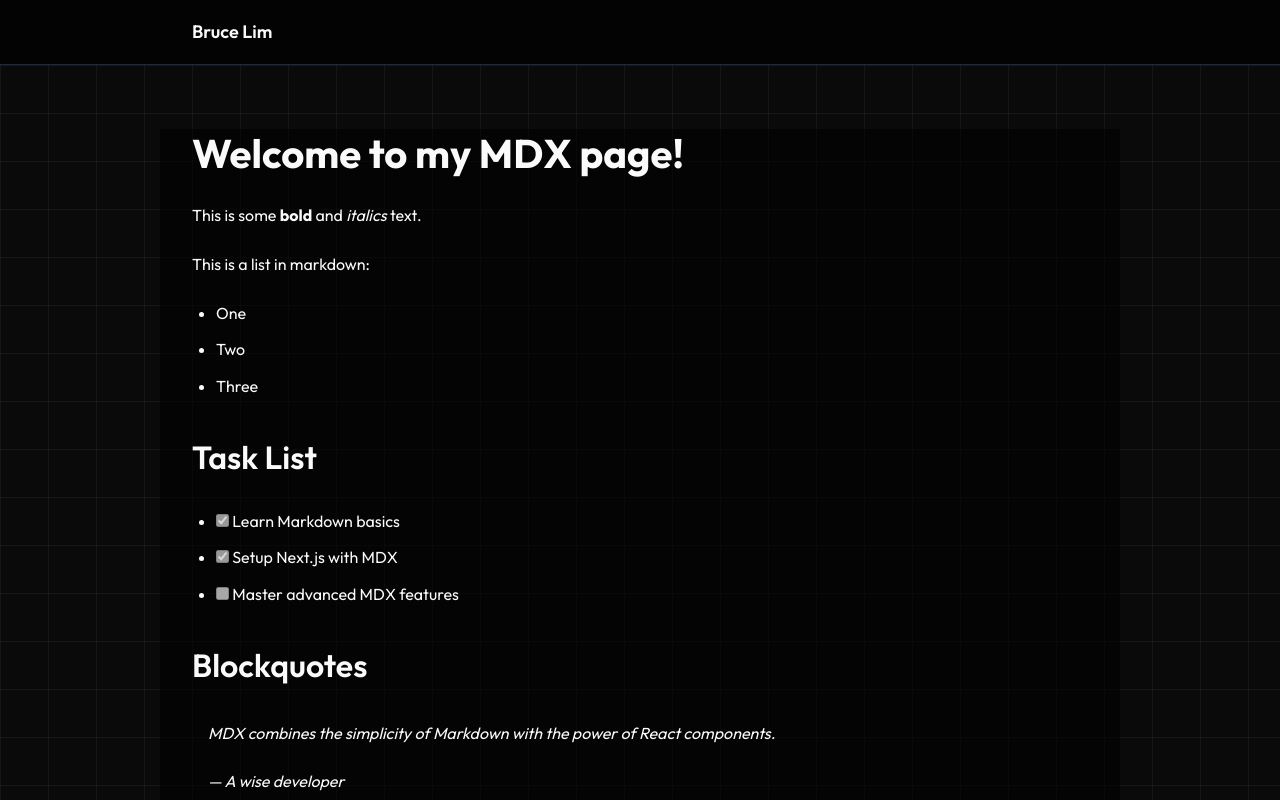
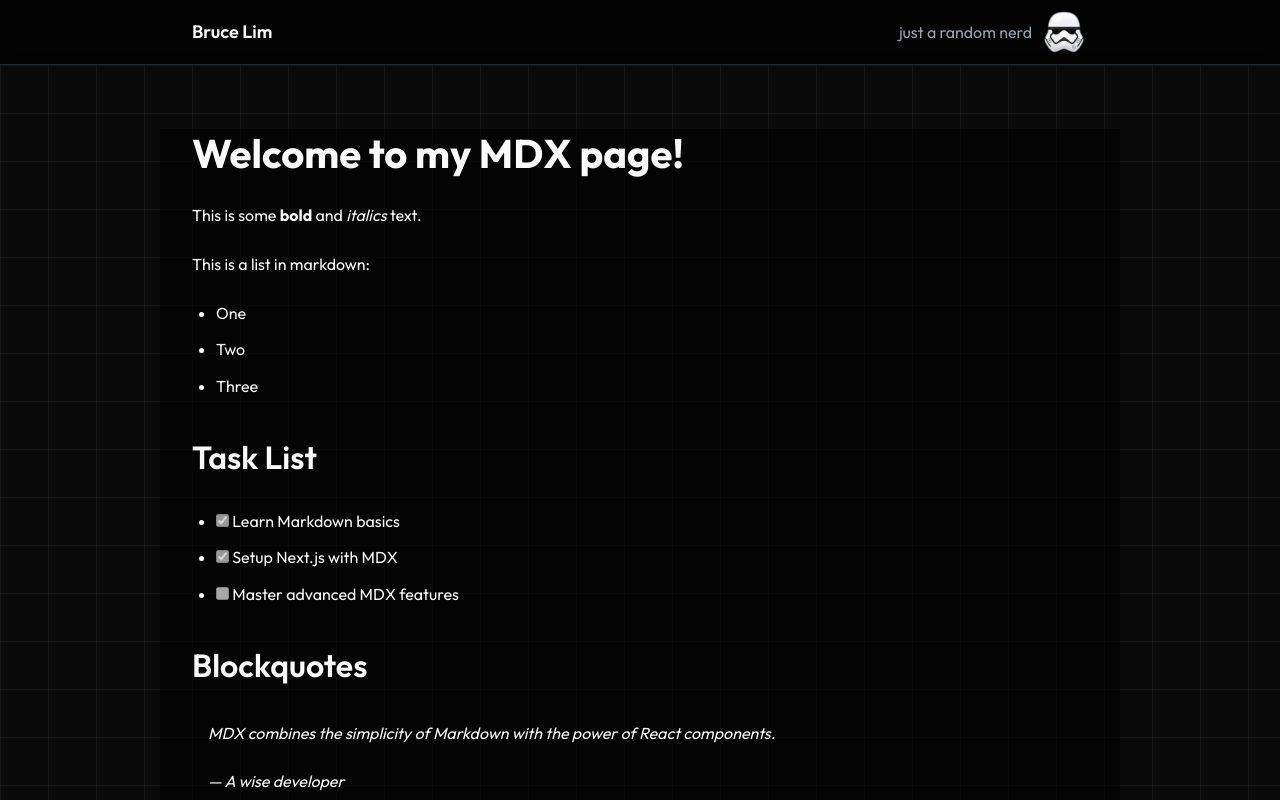
Before and after one commit to b-rucel/brucelim.com, a Next.js app: page /blog/hello-world in a window 1280 px wide. Shown: the top 800 px of the page. Built offline with nearby package versions, Linux system fonts and the light colour scheme.

Commit message:
adding icon

```diff
--- a/components/BlogNav.tsx
+++ b/components/BlogNav.tsx
@@ -2,6 +2,7 @@
 
 import Link from 'next/link';
 import { motion } from 'framer-motion';
+import Image from 'next/image';
 
 export default function BlogNav() {
   return (
@@ -15,6 +16,9 @@ export default function BlogNav() {
           <Link href="/" className="text-lg font-semibold hover:text-gray-600 dark:hover:text-gray-300">
             Bruce Lim
           </Link>
+          <span className="text-gray-500 dark:text-gray-400 flex items-center gap-2">
+            just a random nerd <Image src="/images/stormtrooper.png" width={48} height={48} alt="Stormtrooper with heart eyes emoji" />
+          </span>
           {/*
           <div className="flex space-x-6">
             <Link href="/blog" className="hover:text-gray-600 dark:hover:text-gray-300">
```
